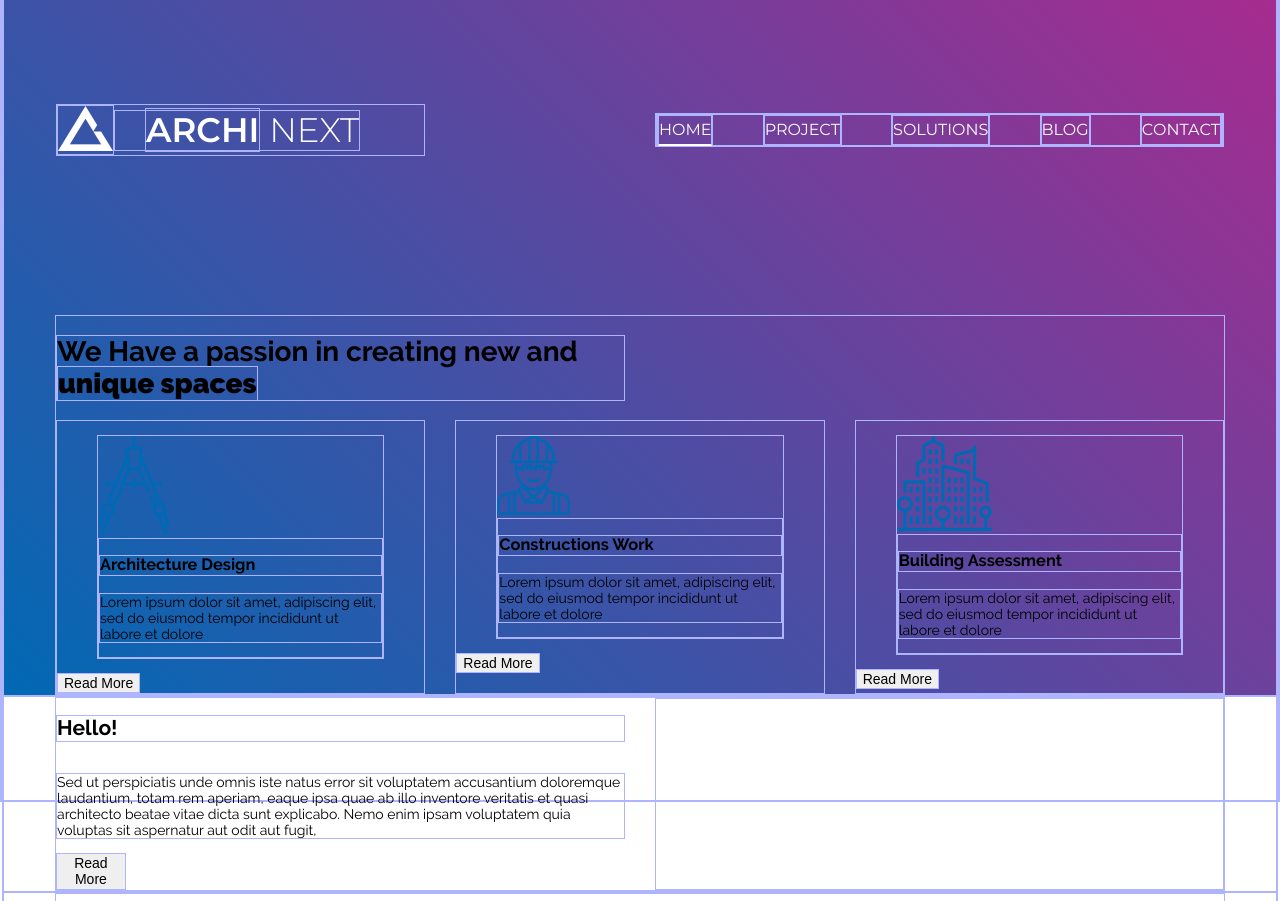
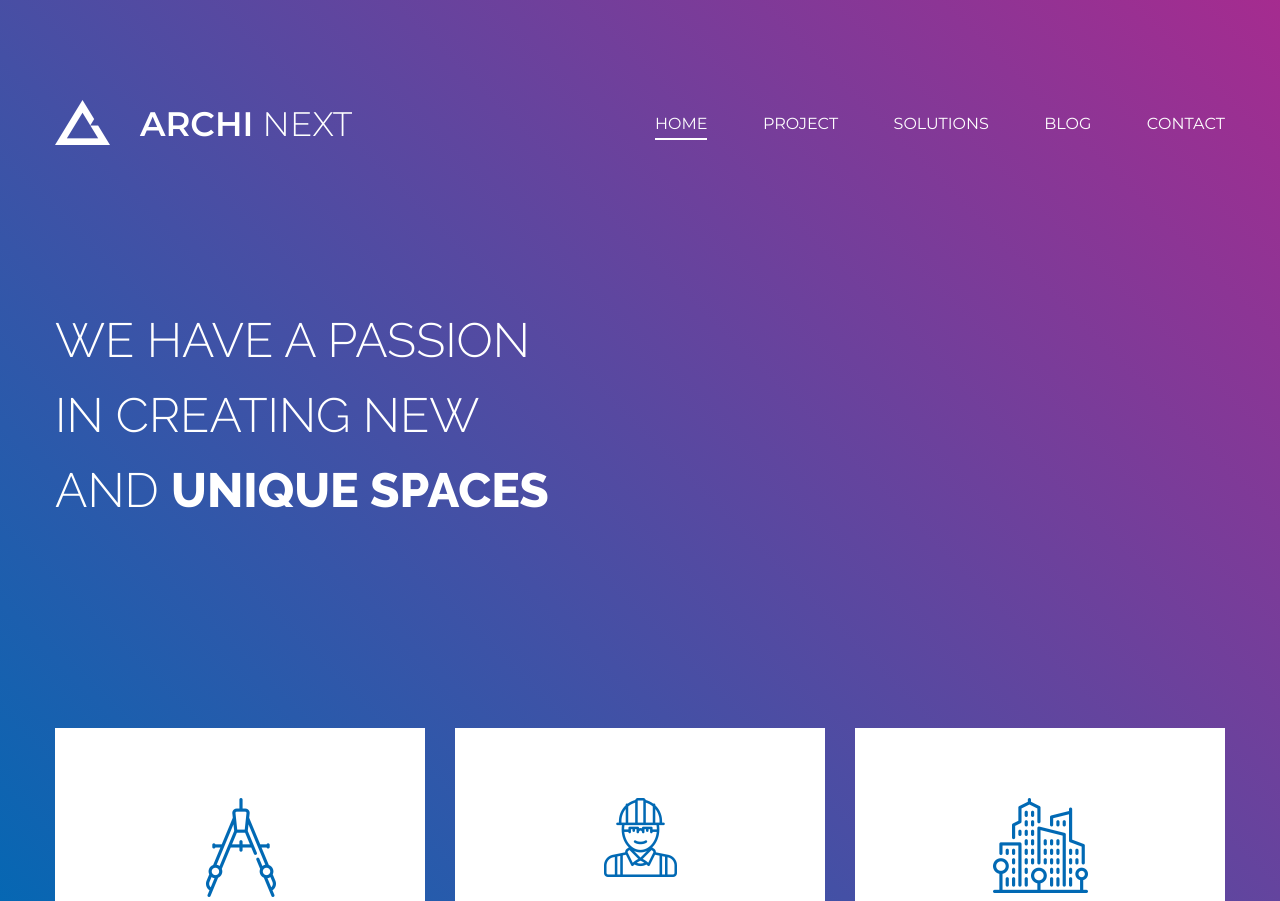
Before and after one commit to neretin-trike/archi_site, a website: page app/index.html in a window 1280 px wide. Shown: the top 901 px of the page. Drawn offline with Linux system fonts and the light colour scheme.

Commit message:
Завершил оформление элемента home

```diff
--- a/app/blocks/button/button.less
+++ b/app/blocks/button/button.less
@@ -0,0 +1,30 @@
+.button{
+    display: inline-block;
+
+    outline: none;
+    cursor: pointer;
+
+    background-color: transparent;
+
+    &_theme_outline{
+
+        &:hover{
+            background-color: @color-blue;
+            color: @color-light;
+            border-color:  @color-blue;
+            box-shadow: 0 0 1.6rem rgba(1, 105, 180, 1);
+        }
+
+        min-width: 17rem;
+
+        position: relative;
+        padding: 1.2rem 3.6rem;
+
+        border-radius: 3rem;
+        border: 0.2rem solid @color-lightgray;
+
+        font-size: 1.8rem;
+        font-weight: @font-weight-medium;
+        color: @text-color;
+    }
+}
--- a/app/blocks/main/about/about.less
+++ b/app/blocks/main/about/about.less
@@ -0,0 +1,3 @@
+.about{
+    // padding-top: 49rem;
+}
--- a/app/blocks/main/home/features-item/features-item.less
+++ b/app/blocks/main/home/features-item/features-item.less
@@ -0,0 +1,29 @@
+.features-item{
+    background-color: @color-light;
+    text-align: center;
+
+    padding-top: 7rem;
+    padding-bottom: 3.5rem;
+    padding-left: 2.7rem;
+    padding-right: 2.7rem;
+
+    &:hover{
+        box-shadow: 0 0 2rem 0.5rem rgba(0, 0, 0, 0.1);
+    }
+
+    &__present{
+        margin: 0;
+    }
+
+    &__wrap{
+        height: 10rem;
+    }
+
+    &__caption{
+        font-size: 3rem;
+        line-height: 3.4rem;
+        color: @color-gray;
+
+        padding:0 1.6rem;
+    }
+}
--- a/app/blocks/main/home/home.less
+++ b/app/blocks/main/home/home.less
@@ -1,5 +1,13 @@
 .home{
     padding-top: 32.5rem;
+    position: relative;
+    height: 100%;
 
-    background-image: linear-gradient(45deg, #0169b4 0%,#a72b8f 100%); /* W3C, IE10+, FF16+, Chrome26+, Opera12+, Safari7+ */
+    // background-size: 50%;
+    // background-repeat: no-repeat;
+
+    &__slogan{
+        margin-top: 0;
+        margin-bottom: 20rem;
+    }
 }
--- a/app/blocks/main/home/slogan/slogan.less
+++ b/app/blocks/main/home/slogan/slogan.less
@@ -0,0 +1,15 @@
+.slogan{
+    padding-right: 5rem;
+
+    font-size: 4.8rem;
+    font-weight: @font-weight-light;
+    text-transform: uppercase;
+    line-height:  7.5rem;
+
+    color: @color-light;
+
+    &_emphasis{
+        font-weight: @font-weight-extrabold;
+    }
+
+}
--- /dev/null
+++ b/app/blocks/overlay/overlay.less
@@ -0,0 +1,9 @@
+.overlay{
+    position: absolute;
+    top: 0;
+    left: 0;
+    background-image: linear-gradient(45deg, #0169b4 0%, #a72b8f 100%);
+    width: 100%;
+    height: 80%;
+    z-index: -1;
+}
--- a/app/blocks/text/text.less
+++ b/app/blocks/text/text.less
@@ -0,0 +1,6 @@
+.text{
+    font-size: 1.8rem;
+    line-height: 3rem;
+
+    color: @text-color;
+}
--- a/app/index.html
+++ b/app/index.html
@@ -27,13 +27,14 @@
     </header>
     <main class="main">
         <section class="home">
+            <div class="overlay"></div>
             <div class="container home__container">
-                <h1 class="slogan row-start-1 col-span-6">
+                <h1 class="slogan  home__slogan row-start-1 col-span-6">
                     We Have a passion in creating new and <strong class="slogan_emphasis">unique spaces</strong>
                 </h1>
                 <div class="features-item row-start-2 col-span-4">
                     <figure class="features-item__present">
-                        <img class="features-item__img" src="images/design.png" alt="">
+                        <div class="features-item__wrap"><img class="features-item__img" src="images/design.png" alt=""></div>
                         <figcaption class="features-item__descr">
                             <h3 class="features-item__caption">Architecture Design</h3>
                             <p class="text">Lorem ipsum dolor sit amet, adipiscing elit, sed do eiusmod tempor incididunt ut labore et dolore </p>
@@ -43,7 +44,7 @@
                 </div>
                 <div class="features-item row-start-2 col-span-4">
                     <figure class="features-item__present">
-                        <img class="features-item__img" src="images/work.png" alt="">
+                        <div class="features-item__wrap"><img class="features-item__img" src="images/work.png" alt=""></div>
                         <figcaption class="features-item__descr">
                             <h3 class="features-item__caption">Constructions Work</h3>
                             <p class="text">Lorem ipsum dolor sit amet, adipiscing elit, sed do eiusmod tempor incididunt ut labore et dolore </p>
@@ -53,7 +54,7 @@
                 </div>
                 <div class="features-item row-start-2 col-span-4">
                     <figure class="features-item__present">
-                        <img class="features-item__img" src="images/build.png" alt="">
+                        <div class="features-item__wrap"><img class="features-item__img" src="images/build.png" alt=""></div>
                         <figcaption class="features-item__descr">
                             <h3 class="features-item__caption">Building Assessment</h3>
                             <p class="text">Lorem ipsum dolor sit amet, adipiscing elit, sed do eiusmod tempor incididunt ut labore et dolore </p>
--- a/app/less/main.less
+++ b/app/less/main.less
@@ -7,9 +7,11 @@ body{
 
     font-family: @main-font;
     font-size: 1.4rem;
+
+    background-color: @background-color;
 }
 
 *{
     box-sizing: border-box;
-    border: 0.1rem solid @border-background;
+    // border: 0.1rem solid @border-background;
 }
--- a/app/less/style.less
+++ b/app/less/style.less
@@ -4,6 +4,7 @@
 @import "main.less";
 
 @import "../blocks/container/container.less";
+@import "../blocks/overlay/overlay.less";
 @import "../blocks/row/row.less";
 @import "../blocks/col/col.less";
 
--- a/app/less/variables.less
+++ b/app/less/variables.less
@@ -6,6 +6,7 @@
 @color-lightgray: #cccccc;
 
 @text-color: #878787;
+@background-color: #f5f5f5;
 
 @main-font: 'raleway';
 @menu-font: 'montserrat';
```
Also changed, not shown: app/css/style.css.
